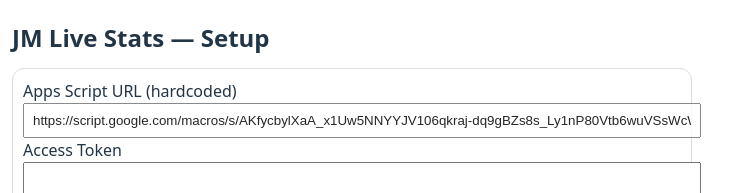
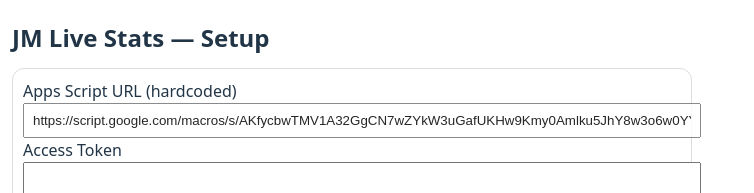
Before and after one commit to boomerwv1/jm-live-stats, a React (Vite) app: page / in a window 1280 px wide. Shown: the top 193 px of the page, without its empty margins (0-754 px from the left). Built offline with nearby package versions, Linux system fonts and the light colour scheme.

Commit message:
updated on deploy URL

```diff
--- a/src/App.jsx
+++ b/src/App.jsx
@@ -2,7 +2,8 @@
 
 // ✅ SINGLE SOURCE OF TRUTH for the GAS Web App URL (change this ONE line on new deployments)
 const ENDPOINT_DEFAULT =
-  "https://script.google.com/macros/s/AKfycbylXaA_x1Uw5NNYYJV106qkraj-dq9gBZs8s_Ly1nP80Vtb6wuVSsWcWW8JujL3vyNYAA/exec";
+  "https://script.google.com/macros/s/AKfycbwTMV1A32GgCN7wZYkW3uGafUKHw9Kmy0Amlku5JhY8w3o6w0YYducCKwiHOHqmv0Gq9Q/exec";
+
 
 // ✅ App always uses this URL (no localStorage, no user-edit, no drift)
 const API_URL = ENDPOINT_DEFAULT;
```
